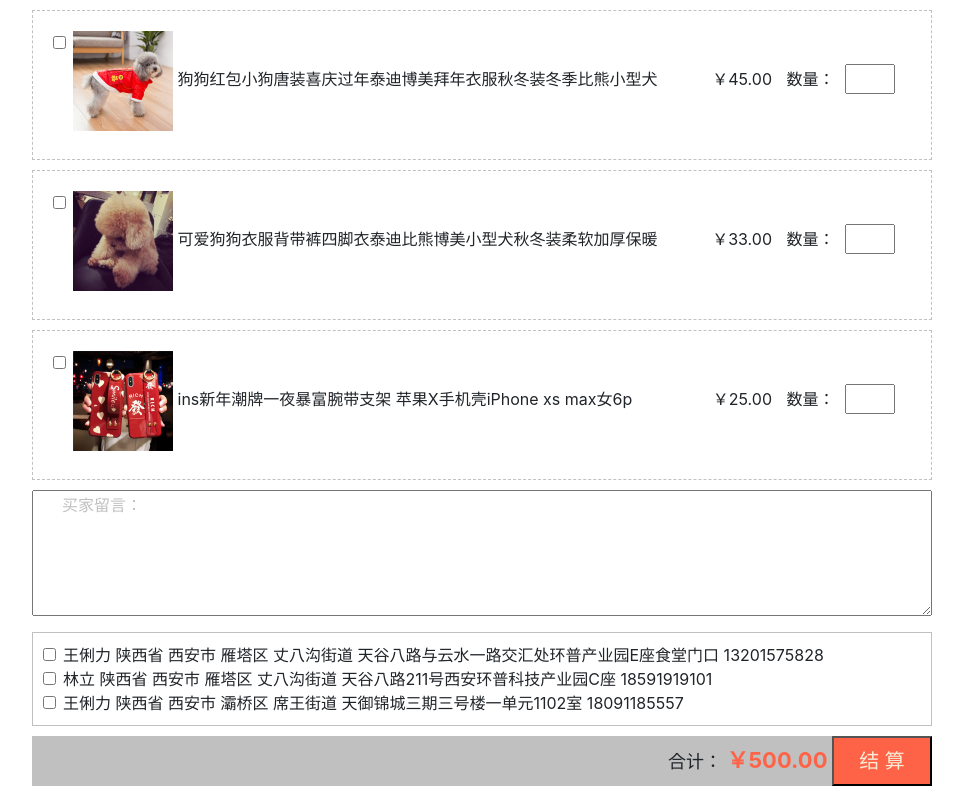
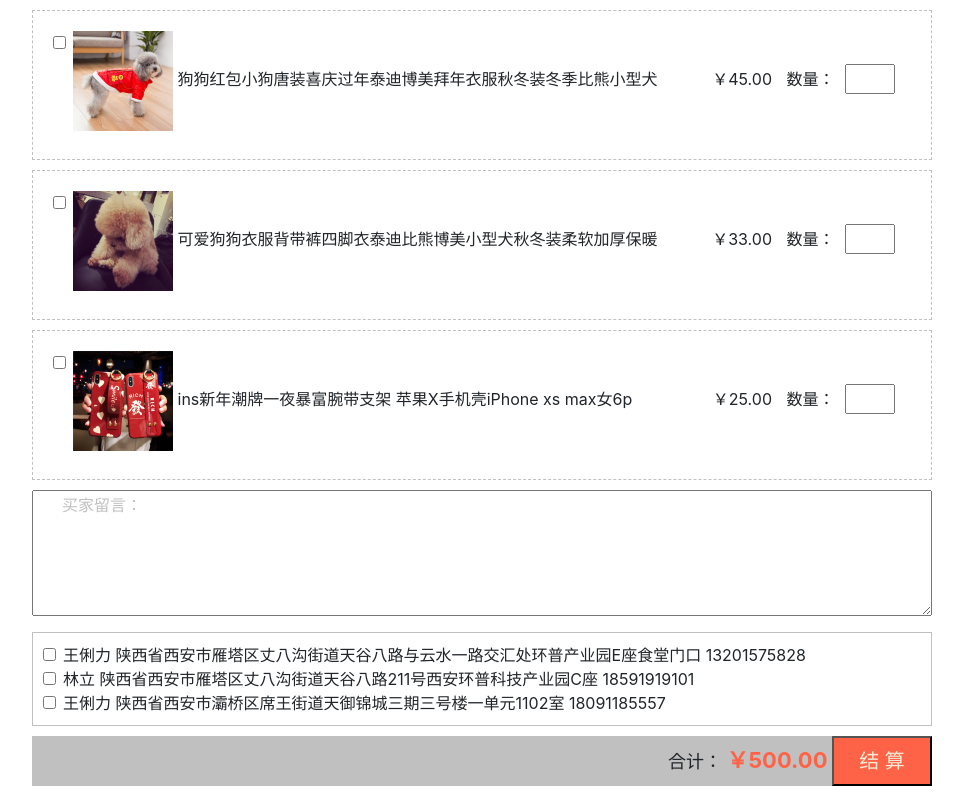
Before and after one commit to LiselfWang/myEC, a website: page website/submitOrder.html in a window 1280 px wide. Shown: the top 800 px of the page, without its empty margins (238-1201 px from the left). Drawn offline with nearby package versions, Linux system fonts and the light colour scheme.

Commit message:
modify address

```diff
--- a/website/submitOrder.html
+++ b/website/submitOrder.html
@@ -46,21 +46,21 @@
     <div class="userborder">
       <div class="form-check">
         <input class="form-check-input" type="checkbox" value="" id="defaultCheck1">
-        <label class="form-check-label" for="defaultCheck1">
-            王俐力 陕西省 西安市 雁塔区 丈八沟街道 天谷八路与云水一路交汇处环普产业园E座食堂门口 13201575828
-        </label>
+            <span>王俐力</span>
+            <span>陕西省西安市雁塔区丈八沟街道天谷八路与云水一路交汇处环普产业园E座食堂门口</span>
+            <span>13201575828</span>
       </div>
       <div class="form-check">
         <input class="form-check-input" type="checkbox" value="" id="defaultCheck1">
-        <label class="form-check-label" for="defaultCheck1">
-            林立 陕西省 西安市 雁塔区 丈八沟街道 天谷八路211号西安环普科技产业园C座 18591919101
-        </label>
+        <span>林立</span>
+        <span>陕西省西安市雁塔区丈八沟街道天谷八路211号西安环普科技产业园C座</span>
+        <span>18591919101</span>
       </div>
       <div class="form-check">
         <input class="form-check-input" type="checkbox" value="" id="defaultCheck1">
-        <label class="form-check-label" for="defaultCheck1">
-            王俐力 陕西省 西安市 灞桥区 席王街道 天御锦城三期三号楼一单元1102室 18091185557
-        </label>
+        <span>王俐力</span>
+        <span>陕西省西安市灞桥区席王街道天御锦城三期三号楼一单元1102室</span>
+        <span>18091185557</span>
       </div>
     </div>
     <div class="payMoney">
```
